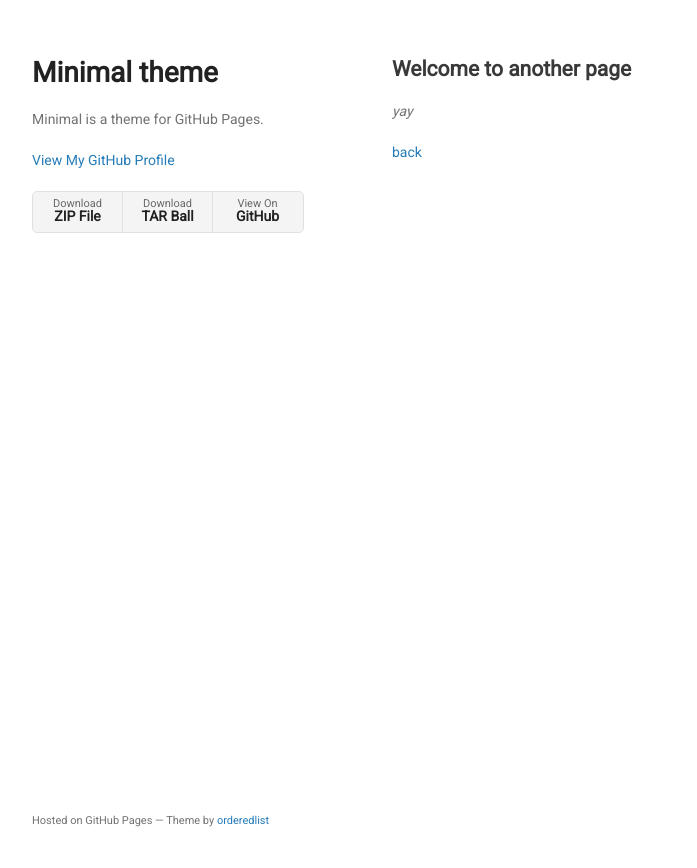
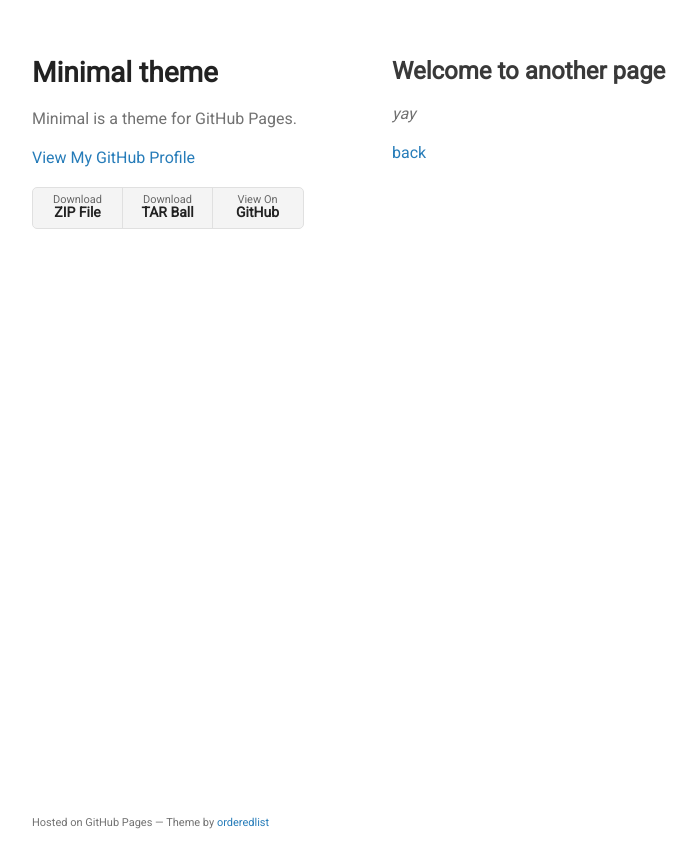
Before and after one commit to mhsung/mhsung.github.io, a Jekyll site: the page built from another-page.md, in a window 1280 px wide. Shown: the top 868 px of the page, without its empty margins (178-875 px from the left). Built offline with Jekyll 4.4.1, drawn with Linux system fonts in a browser that asks for light colours; our own code applies the rules of GitHub Pages for plain Markdown files.

Commit message:
Changed fonts.

```diff
--- a/_sass/jekyll-theme-minimal.scss
+++ b/_sass/jekyll-theme-minimal.scss
@@ -6,7 +6,8 @@
 body {
   background-color: #fff;
   padding:50px;
-  font: 14px/1.5 'Roboto', sans-serif;
+  font-family: 'Roboto', sans-serif;
+  font: 14px/1.5;
   color:#727272;
   font-weight:400;
 }
```
